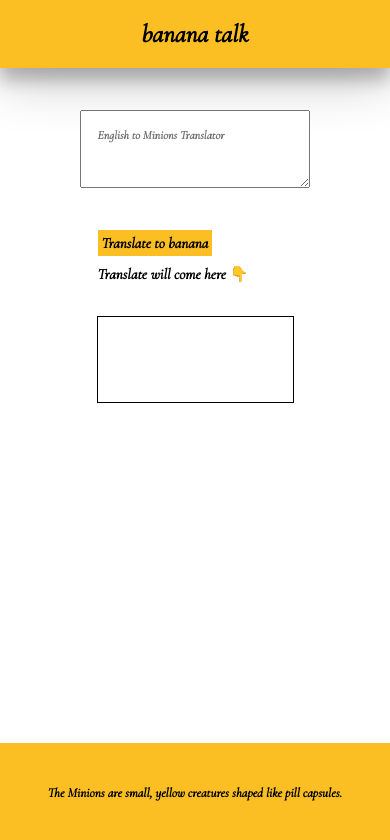
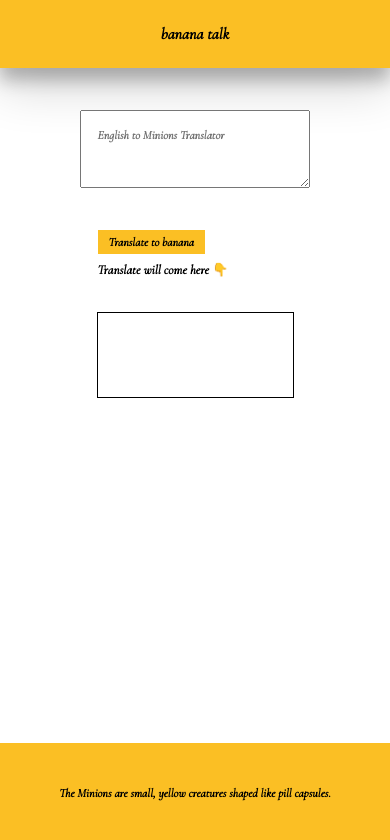
Before and after one commit to sushmita12345/NeoG-Banana-Speak, a plain HTML site: page index.html in a window 390 px wide. Drawn offline with Linux system fonts and the light colour scheme.

Commit message:
commit15

```diff
--- a/style.css
+++ b/style.css
@@ -130,7 +130,7 @@ textarea {
     margin-top: 0px;
     text-align: center;
     /*padding-top: 20px;*/
-    font-size: 25px;
+    font-size: 16px;
     box-shadow: 0 12px 16px 0 rgba(0,0,0,0.24), 0 17px 50px 0 rgba(0,0,0,0.19);
 
   }
@@ -163,21 +163,21 @@ textarea {
 
   #btn-translate {
     border: none;
-    padding: 0.5vh 1vw;
+    padding: 5px 11px;
     text-align: center;
     display: flex;
     /*display: inline-block;*/
     /* margin-left: 85px; */
     font-weight: bold;
     font-family: 'Cormorant Infant', serif;
-    font-size: 15px;
+    font-size: 12px;
     background-color: #FBBF24;
 
   }
 
 
   #wrapper {
-    font-size: 15px;
+    font-size: 13px;
     /* margin-left: 85px; */
     font-weight: bold;
     padding-top: 1vh;
@@ -206,7 +206,7 @@ textarea {
    width: 100%;
    background-color: #FBBF24;
    color: black;
-   font-size: 13px;
+   font-size: 12px;
    text-align: center;
    justify-content: center;
    align-items: center;
```
